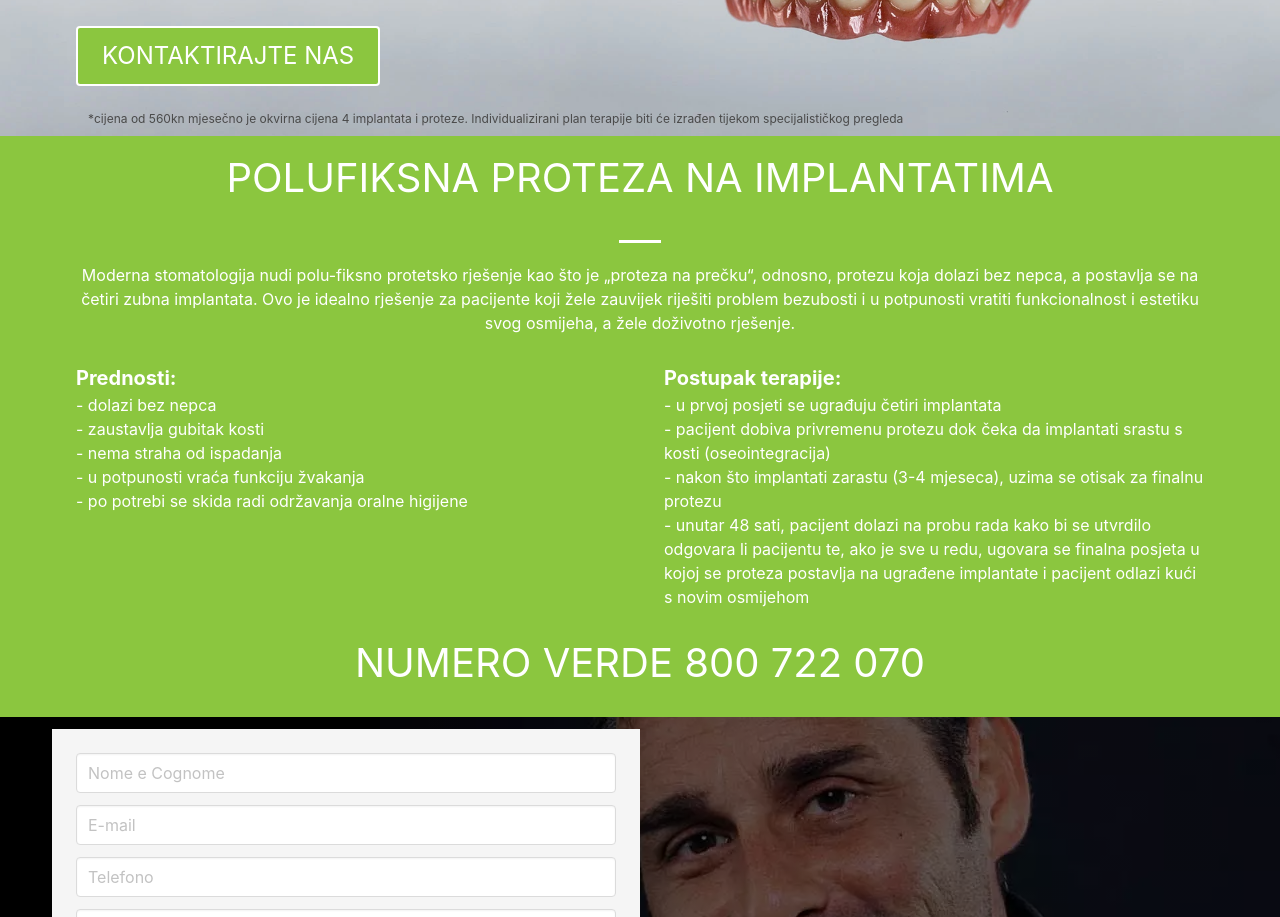
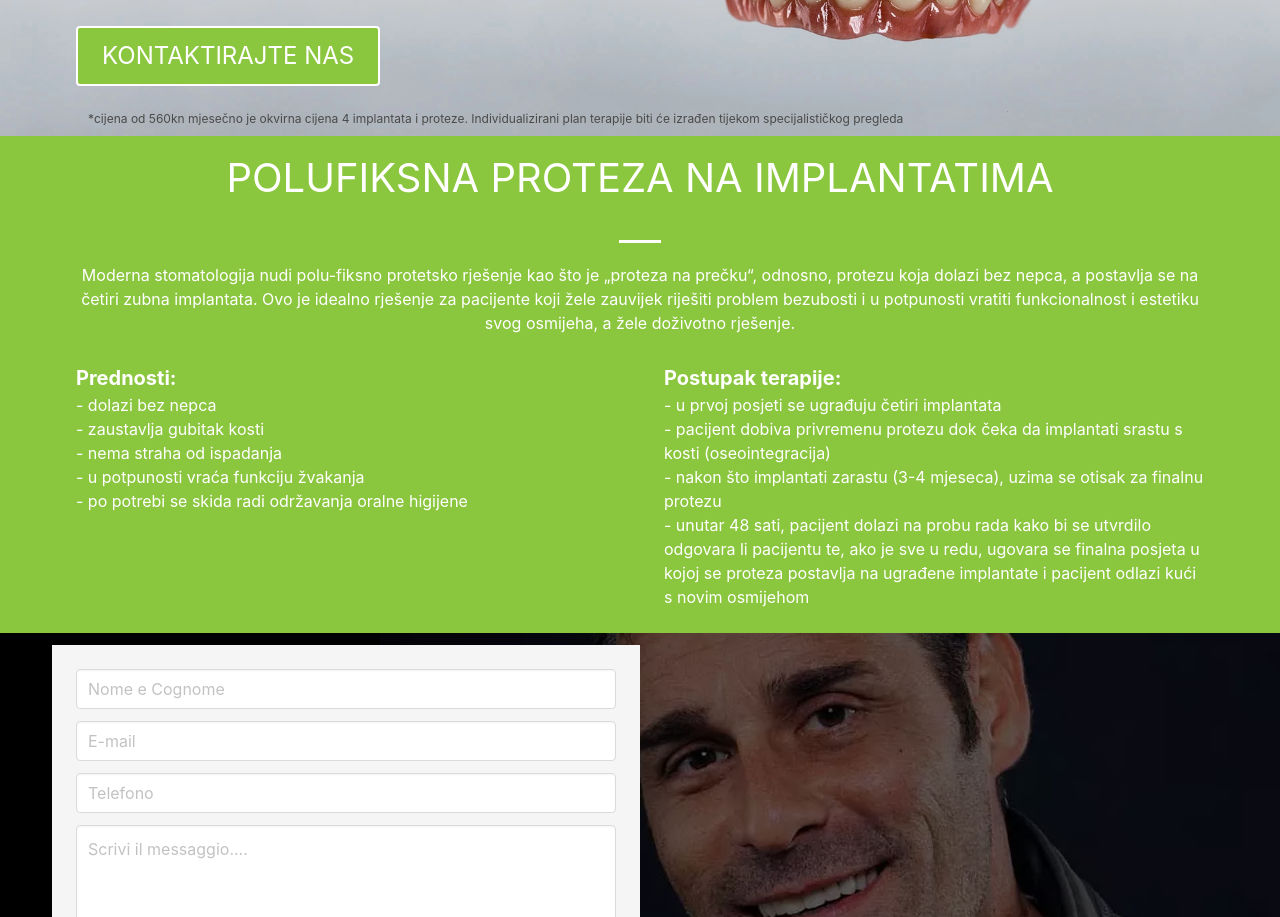
Before and after one commit to CapMorgan1987/landing-page, a Vue app: page / in a window 1280 px wide. Shown: the part 420-1337 px from the top of the page. Built offline with nearby package versions, Linux system fonts and the light colour scheme.

Commit message:
services update

```diff
--- a/src/App.vue
+++ b/src/App.vue
@@ -3,7 +3,6 @@
 		<app-header />
 		<app-hero />
 		<app-services />
-		<app-phone />
 		<app-mail />
 		<app-phone />
 		<app-slider />
--- a/src/components/Services.vue
+++ b/src/components/Services.vue
@@ -1,5 +1,5 @@
 <template>
-	<section class=" px-5 arena-background text-white">
+	<section class=" px-5 pb-5 arena-background text-white">
 		<div class="container">
 			<div class="column px-5">
 				<h2 class="is-size-2 is-size-3-touch has-text-centered">{{ serviceTitle }}</h2>
```
